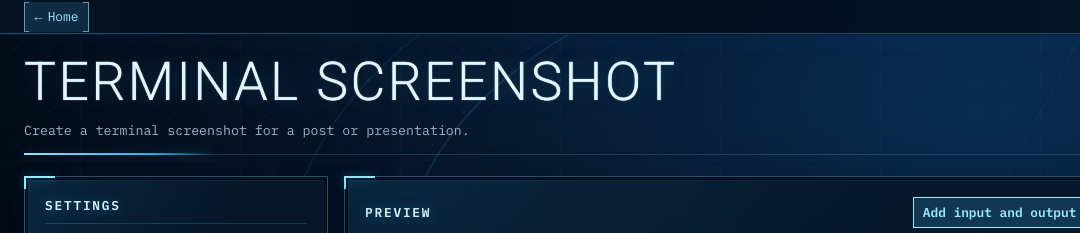
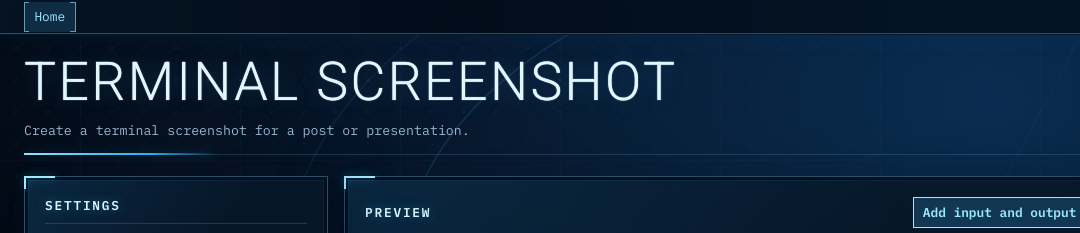
Before and after one commit to kolonist/xinit.ru, a plain HTML site: page term/index.html in a window 1280 px wide. Shown: the top 233 px of the page, 0-1080 px from the left. Drawn offline with Linux system fonts and the light colour scheme.

Commit message:
Убрал стрелку

```diff
--- a/term/index.html
+++ b/term/index.html
@@ -22,7 +22,7 @@
 <body>
   <header class="site-bar">
     <nav class="top-menu" data-i18n-label="navigation" aria-label="Навигация">
-      <a class="site-nav-link" href="/"><span aria-hidden="true">←</span> <span data-i18n="home">На главную</span></a>
+      <a class="site-nav-link" href="/" data-i18n="home">На главную</a>
       <div class="top-menu-tools">
         <a class="telegram-link" href="https://t.me/lofi_dev"
           data-i18n-label="telegram" data-i18n-title="telegram"
```
